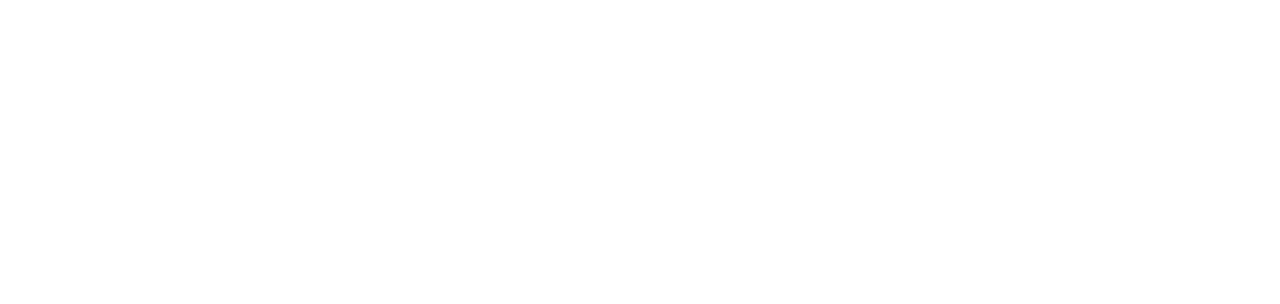
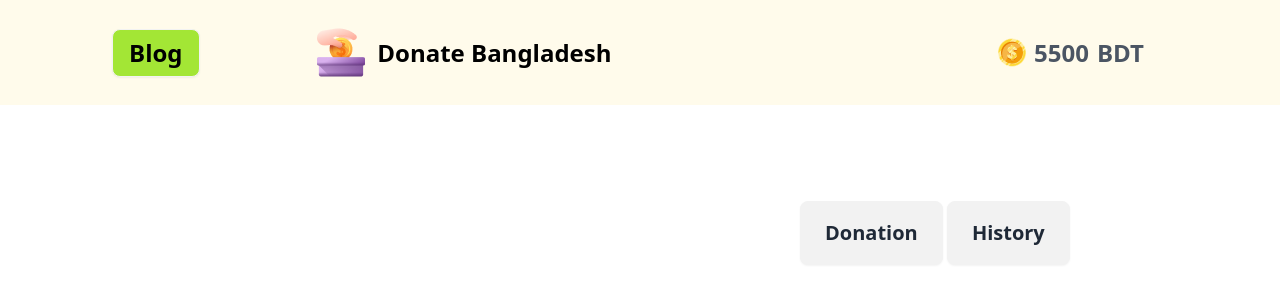
Before and after one commit to UmmeyHabibaShanjida/B10A5-Quest-build-and-manipulatae, a plain HTML site: page index.html in a window 1280 px wide. Drawn offline with nearby package versions, Linux system fonts and the light colour scheme.

Commit message:
complete static navigation section

```diff
--- a/index.html
+++ b/index.html
@@ -14,7 +14,28 @@
 <body>
     <!-- Header Section -->
     <header>
-
+        <!-- Navbar -->
+         <nav>
+            <div class="navbar bg-amber-50 h-[105px]">
+                    <div class="navbar">
+                        <a class=" btn bg-lime-400 text-2xl text-black ml-24">Blog</a>
+                      </div>
+                <div class="navbar-center mr-96 gap-3">
+                  <img src="assets/logo.png" alt="">
+                  <h5 class="text-2xl text-black font-semibold">Donate Bangladesh</h5>
+                </div>
+                <div class="navbar-end mr-32 gap-2">
+                  <img src="assets/coin.png" alt="">
+                  <h4 class="text-2xl text-gray-600 font-semibold">5500</h4>
+                  <p class="text-2xl text-gray-600 font-semibold">BDT</p>
+                </div>
+              </div>
+         </nav>
+         <!-- Header Banner Section -->
+          <section class="mt-24 ml-[800px]">
+            <button class="btn btn-lg text-xl font-semibold">Donation</button>
+            <button class="btn btn-lg text-xl font-semibold">History</button>
+          </section>
     </header>
     <!-- Main Section -->
     <main>
```
